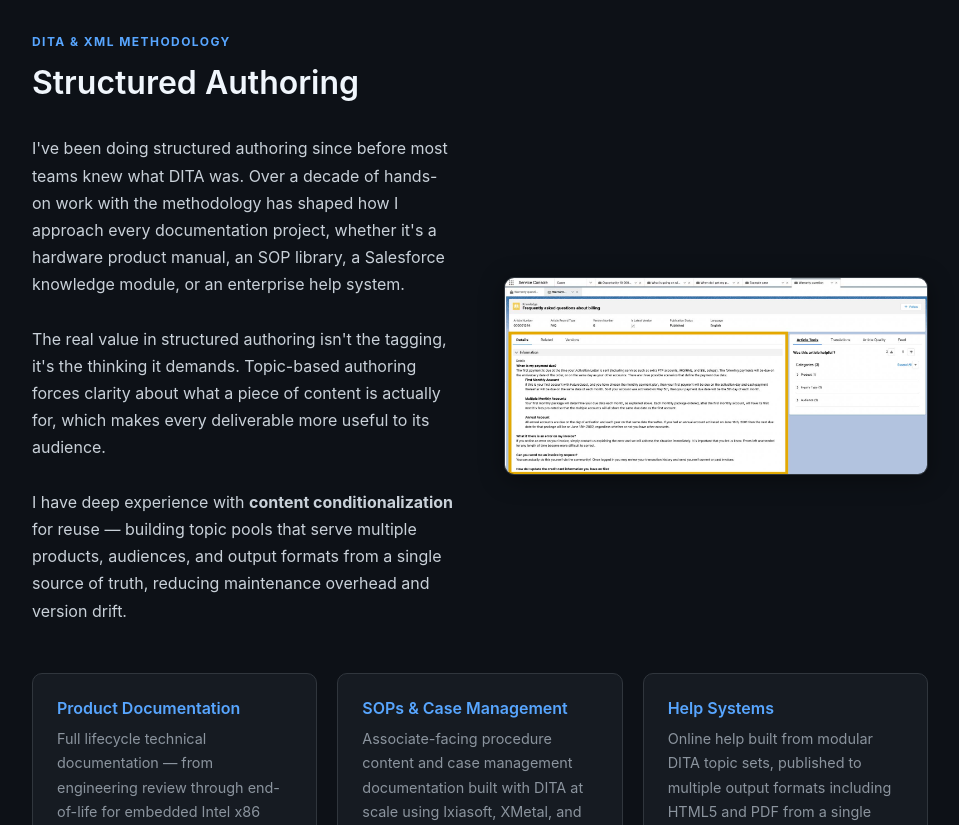
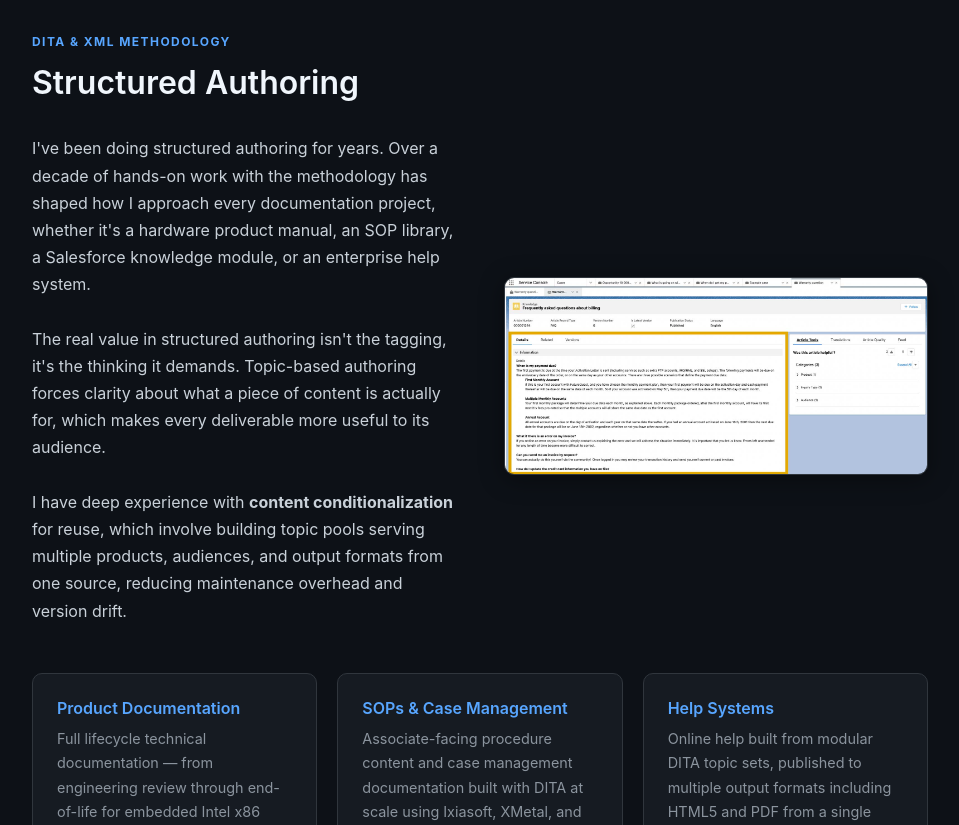
Before and after one commit to Richard-Punches/Portfolio, a plain HTML site: page index.html in a window 1280 px wide. Shown: the part 1680-2505 px from the top of the page, without its empty margins (160-1119 px from the left). Drawn offline with Linux system fonts and the light colour scheme.

Commit message:
Update index.html

```diff
--- a/index.html
+++ b/index.html
@@ -459,7 +459,7 @@
     <p class="bio">
       Over a decade of experience turning complex technical content into structured,
       reusable knowledge, from DITA-based documentation frameworks at Intel and ADP to
-      enterprise CCMS architecture and stakeholder enablement. Based in Portland, OR.
+      enterprise CCMS architecture and stakeholder enablement.
     </p>
     <ul class="contact-list">
       <li>
@@ -549,7 +549,7 @@
   <div class="feature-block">
     <div>
       <p>
-        I've been doing structured authoring since before most teams knew what DITA was.
+        I've been doing structured authoring for years.
         Over a decade of hands-on work with the methodology has shaped how I approach every
         documentation project, whether it's a hardware product manual, an SOP library,
         a Salesforce knowledge module, or an enterprise help system.
@@ -562,9 +562,9 @@
       </p>
       <br/>
       <p>
-        I have deep experience with <strong>content conditionalization</strong> for reuse —
-        building topic pools that serve multiple products, audiences, and output formats from
-        a single source of truth, reducing maintenance overhead and version drift.
+        I have deep experience with <strong>content conditionalization</strong> for reuse, which involve
+        building topic pools serving multiple products, audiences, and output formats from
+        one source, reducing maintenance overhead and version drift.
       </p>
     </div>
     <div>
```
